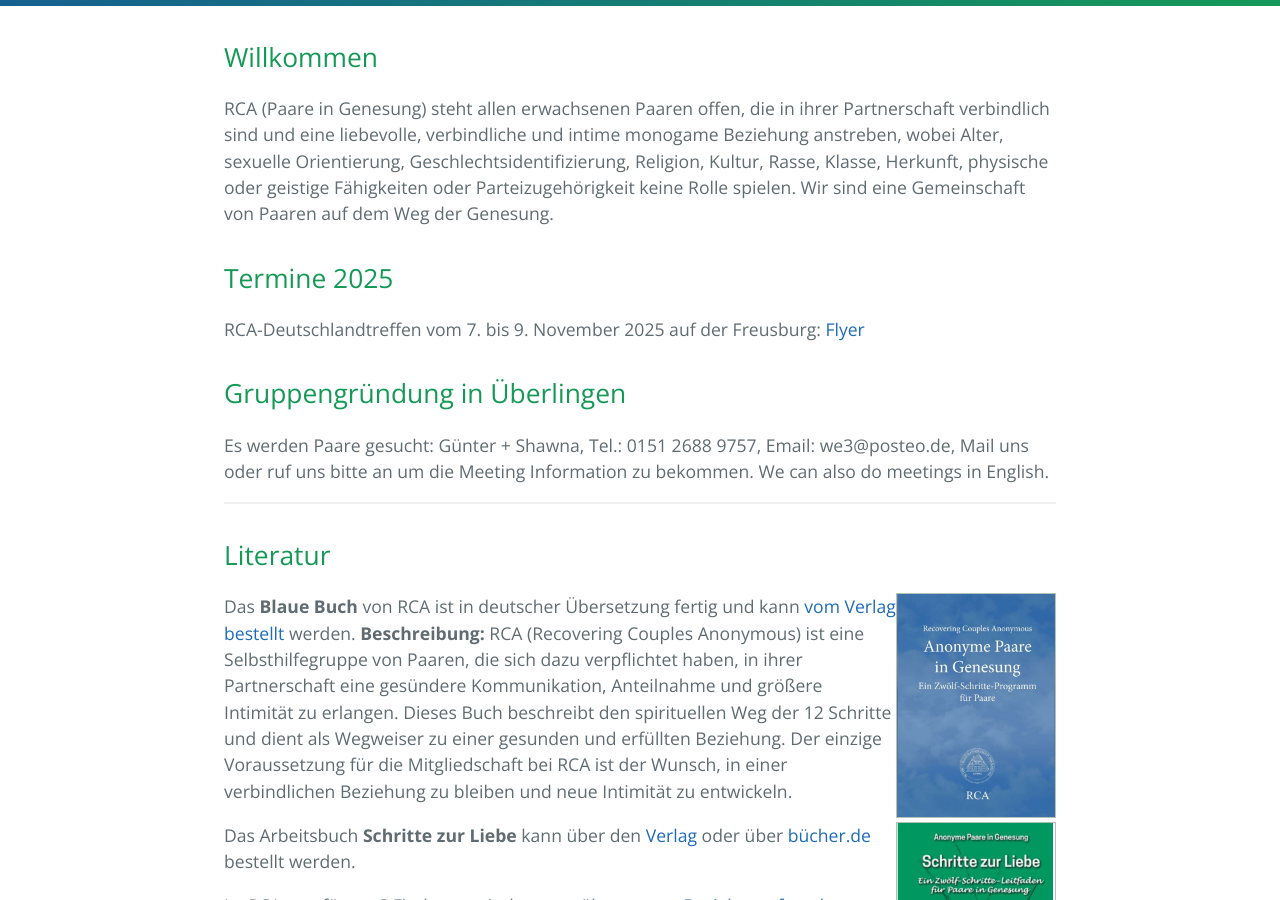
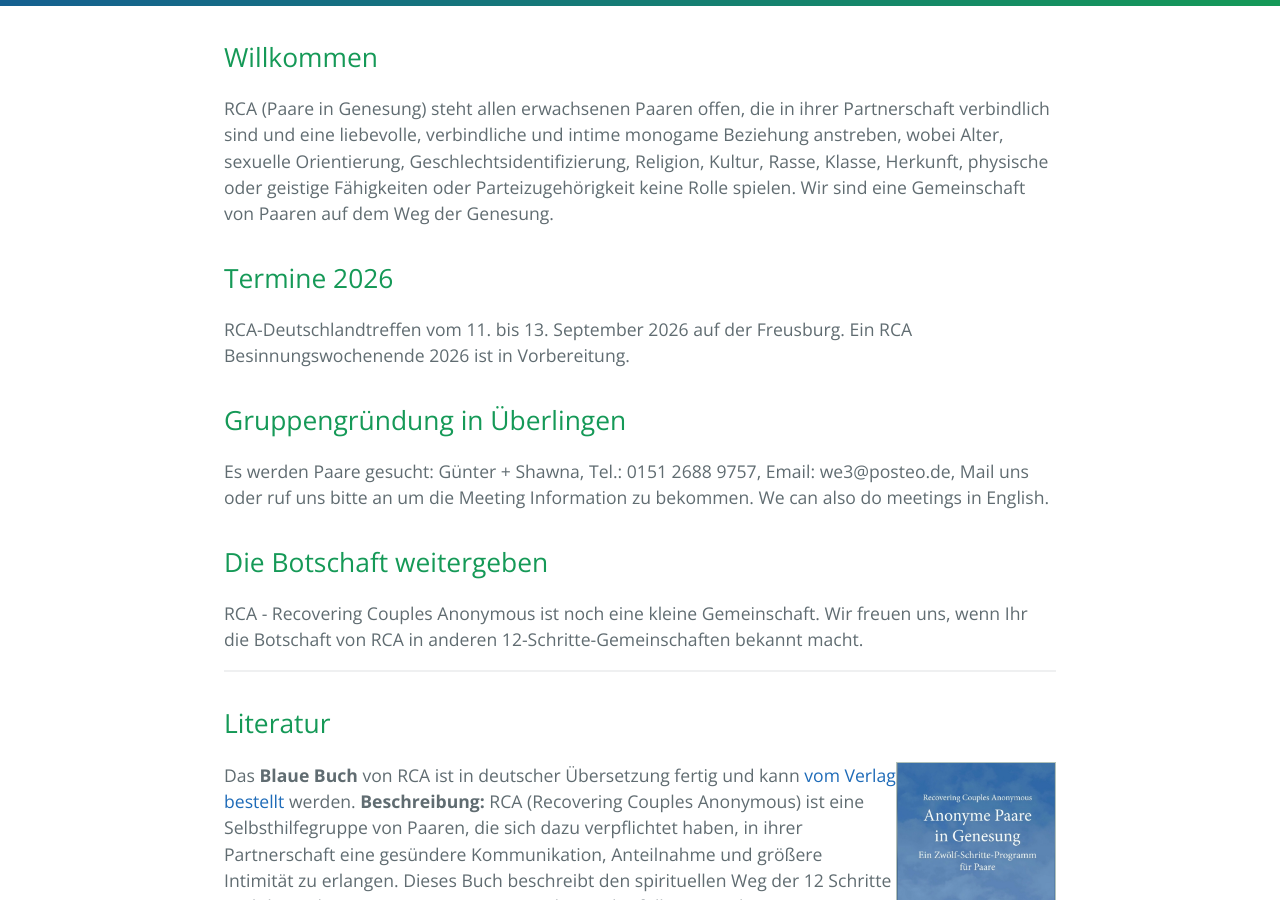
Before and after one commit to rcadeutschland/rcadeutschland.github.io, a Jekyll site: the page built from index.html, in a window 1280 px wide and 900 px high, scrolled down 335 px. Built offline with Jekyll 4.4.1, drawn with Linux system fonts in a browser that asks for light colours.

Commit message:
Update index.html
Achim, 24.11.2025: Treffen 2026, Besinnungswochenende 2026 und Die Botschaft weitergeben
gemäß Mail von Sandra vom 21.11.2025

```diff
--- a/index.html
+++ b/index.html
@@ -12,15 +12,21 @@
   physische oder geistige Fähigkeiten oder Parteizugehörigkeit keine Rolle
   spielen. Wir sind eine Gemeinschaft von Paaren auf dem Weg der Genesung.
 </p>
-<h2>Termine 2025</h2>
+<h2>Termine 2026</h2>
 <p>
-  RCA-Deutschlandtreffen vom 7. bis 9. November 2025 auf der Freusburg: <a href="/files/FlyerRCATreffen2025.pdf">Flyer</a>
+  RCA-Deutschlandtreffen vom 11. bis 13. September 2026 auf der Freusburg.
+  Ein RCA Besinnungswochenende 2026 ist in Vorbereitung.
 </p>
 <h2>Gruppengründung in Überlingen</h2>
 <p>
   Es werden Paare gesucht: Günter + Shawna, Tel.: 0151 2688 9757, Email:
   we3@posteo.de, Mail uns oder ruf uns bitte an um die Meeting Information zu
   bekommen. We can also do meetings in English.
+</p>
+<h2>Die Botschaft weitergeben</h2>
+<p>
+  RCA - Recovering Couples Anonymous ist noch eine kleine Gemeinschaft.
+  Wir freuen uns, wenn Ihr die Botschaft von RCA in anderen 12-Schritte-Gemeinschaften bekannt macht.
 </p>
 <hr />
 
```
